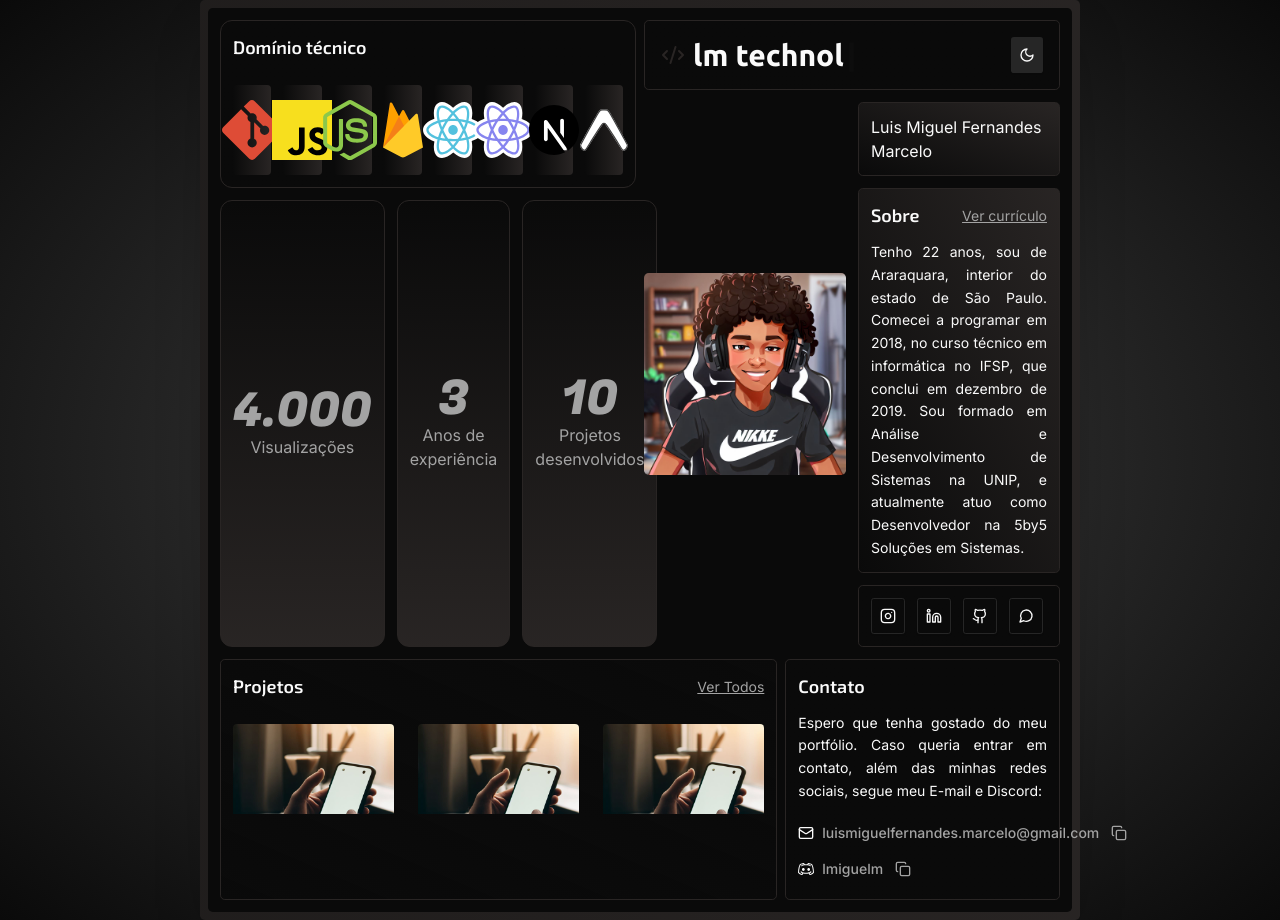
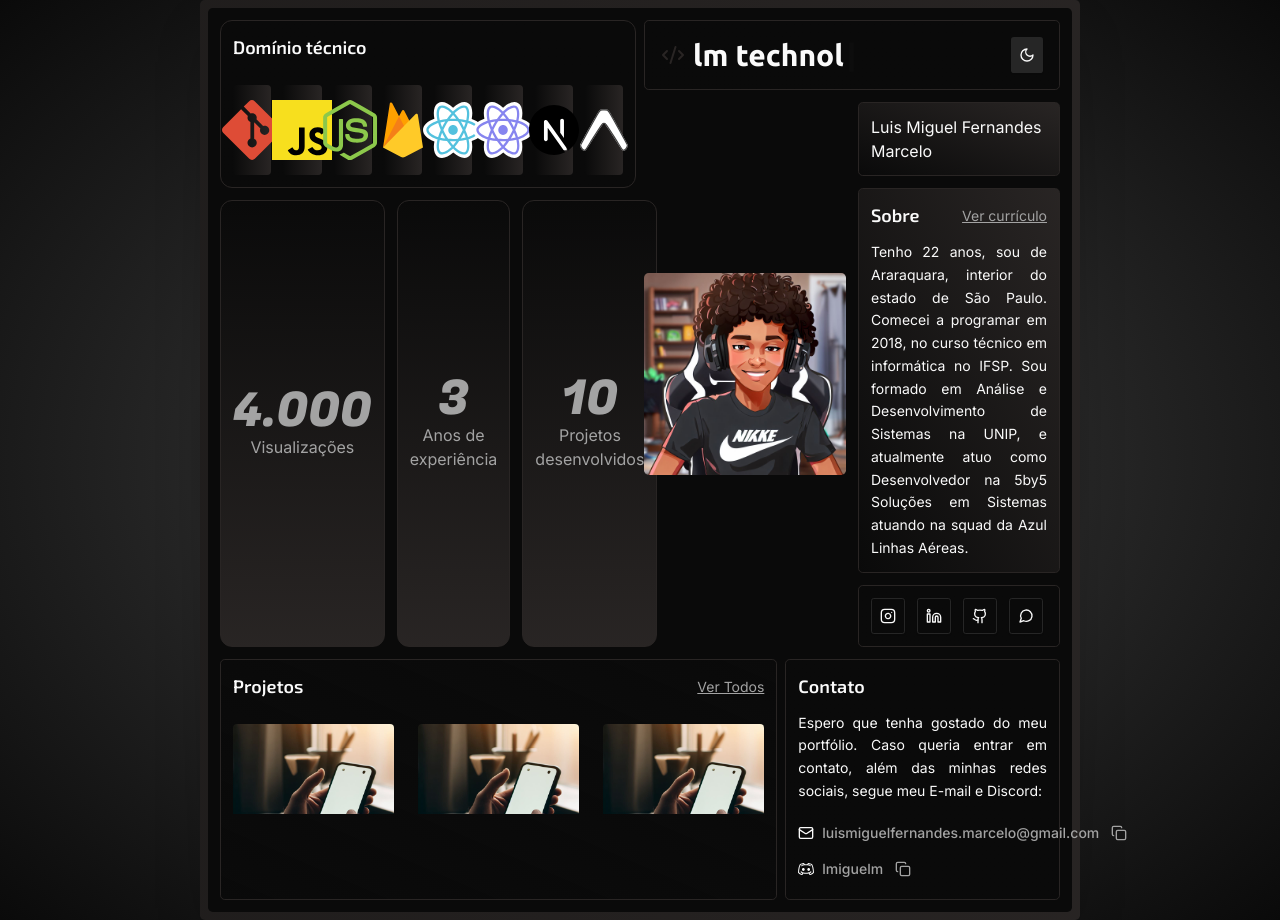
Before and after one commit to lmiguelm/me, a Next.js app: page / in a window 1280 px wide. Built offline with nearby package versions, Linux system fonts and the light colour scheme.

Commit message:
feat: return birth date automatically

```diff
--- a/package.json
+++ b/package.json
@@ -23,6 +23,7 @@
     "autoprefixer": "10.4.15",
     "class-variance-authority": "^0.7.0",
     "clsx": "^2.0.0",
+    "date-fns": "^2.30.0",
     "eslint": "8.49.0",
     "eslint-config-next": "13.4.19",
     "lucide-react": "^0.276.0",
--- a/src/app/(home)/sections/about-section.tsx
+++ b/src/app/(home)/sections/about-section.tsx
@@ -1,6 +1,7 @@
 import { LinearBackground } from "@/components/linear-background";
 import { Link } from "@/components/link";
 import { Subtitle } from "@/components/subtitle";
+import { getMyAge } from "@/utils/get-my-age";
 
 export function AboutSection() {
   return (
@@ -19,11 +20,11 @@ export function AboutSection() {
       </div>
 
       <p className="leading-relaxed text-justify text-sm">
-        Tenho 22 anos, sou de Araraquara, interior do estado de São Paulo.
-        Comecei a programar em 2018, no curso técnico em informática no IFSP,
-        que conclui em dezembro de 2019. Sou formado em Análise e
-        Desenvolvimento de Sistemas na UNIP, e atualmente atuo como
-        Desenvolvedor na 5by5 Soluções em Sistemas.
+        Tenho {getMyAge()} anos, sou de Araraquara, interior do estado de São
+        Paulo. Comecei a programar em 2018, no curso técnico em informática no
+        IFSP. Sou formado em Análise e Desenvolvimento de Sistemas na UNIP, e
+        atualmente atuo como Desenvolvedor na 5by5 Soluções em Sistemas atuando
+        na squad da Azul Linhas Aéreas.
       </p>
     </LinearBackground>
   );
--- /dev/null
+++ b/src/utils/get-my-age.ts
@@ -0,0 +1,17 @@
+import { intervalToDuration } from "date-fns";
+
+const YEAR = 2001;
+const MONTH = 7;
+const DAY = 18;
+
+export function getMyAge(): number | undefined {
+  const currentDate = new Date();
+  const birthDate = new Date(YEAR, MONTH, DAY);
+
+  const { years } = intervalToDuration({
+    start: birthDate,
+    end: currentDate,
+  });
+
+  return years;
+}
```
Also changed, not shown: 1 other file (tests, documents, lock files or other folders).
